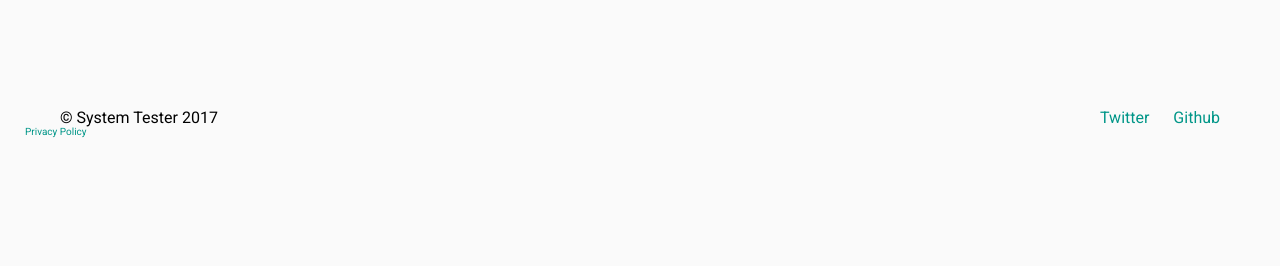
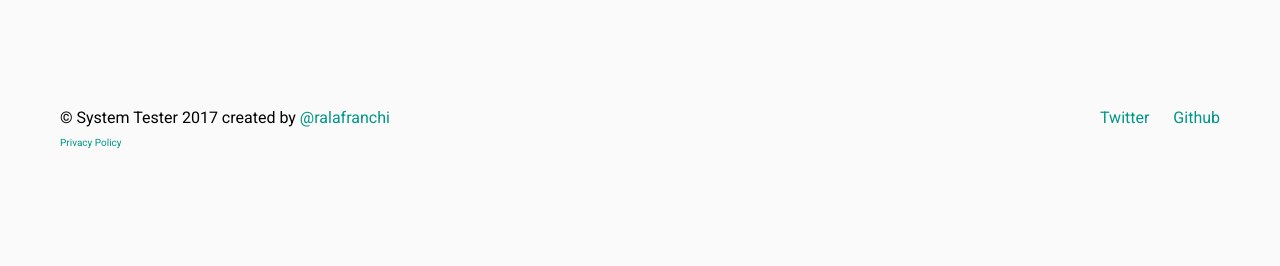
Before and after one commit to rlafranchi/system_tester, a Jekyll site: the page built from _pages/privacy_policy.html, in a window 1280 px wide. Shown: the part 1562-1828 px from the top of the page. Built offline with Jekyll 4.4.1, drawn with Linux system fonts in a browser that asks for light colours.

Commit message:
add created by

```diff
--- a/_includes/footer.html
+++ b/_includes/footer.html
@@ -1,7 +1,7 @@
 <footer class="c-footer">
   <div class="u-container c-footer__container">
     <p>
-      &copy; {{ site.title }} {{ site.time | date: '%Y' }} &nbsp;
+      &copy; {{ site.title }} {{ site.time | date: '%Y' }} created by <a href="https://twitter.com/ralafranchi">@ralafranchi</a>
     </p>
     <p>
       {% if site.twitterUsername %}<a href="https://twitter.com/{{ site.twitterUsername }}">Twitter</a>{% endif %}
@@ -10,7 +10,10 @@
       {% if site.codepenUsername %}<a href="http://codepen.io/{{ site.codepenUsername }}">CodePen</a>{% endif %}
     </p>
   </div>
-  <a href="//www.iubenda.com/privacy-policy/8182548" class="iubenda-white iub-legal-only iubenda-embed" title="Privacy Policy">Privacy Policy</a><script type="text/javascript">(function (w,d) {var loader = function () {var s = d.createElement("script"), tag = d.getElementsByTagName("script")[0]; s.src = "//cdn.iubenda.com/iubenda.js"; tag.parentNode.insertBefore(s,tag);}; if(w.addEventListener){w.addEventListener("load", loader, false);}else if(w.attachEvent){w.attachEvent("onload", loader);}else{w.onload = loader;}})(window, document);</script>
+  <div class="u-container">
+    <br>
+    <a href="//www.iubenda.com/privacy-policy/8182548" class="iubenda-white iub-legal-only iubenda-embed" title="Privacy Policy">Privacy Policy</a><script type="text/javascript">(function (w,d) {var loader = function () {var s = d.createElement("script"), tag = d.getElementsByTagName("script")[0]; s.src = "//cdn.iubenda.com/iubenda.js"; tag.parentNode.insertBefore(s,tag);}; if(w.addEventListener){w.addEventListener("load", loader, false);}else if(w.attachEvent){w.attachEvent("onload", loader);}else{w.onload = loader;}})(window, document);</script>
+  </div>
 </footer>
 
 <!-- Place this tag in your head or just before your close body tag. -->
```
